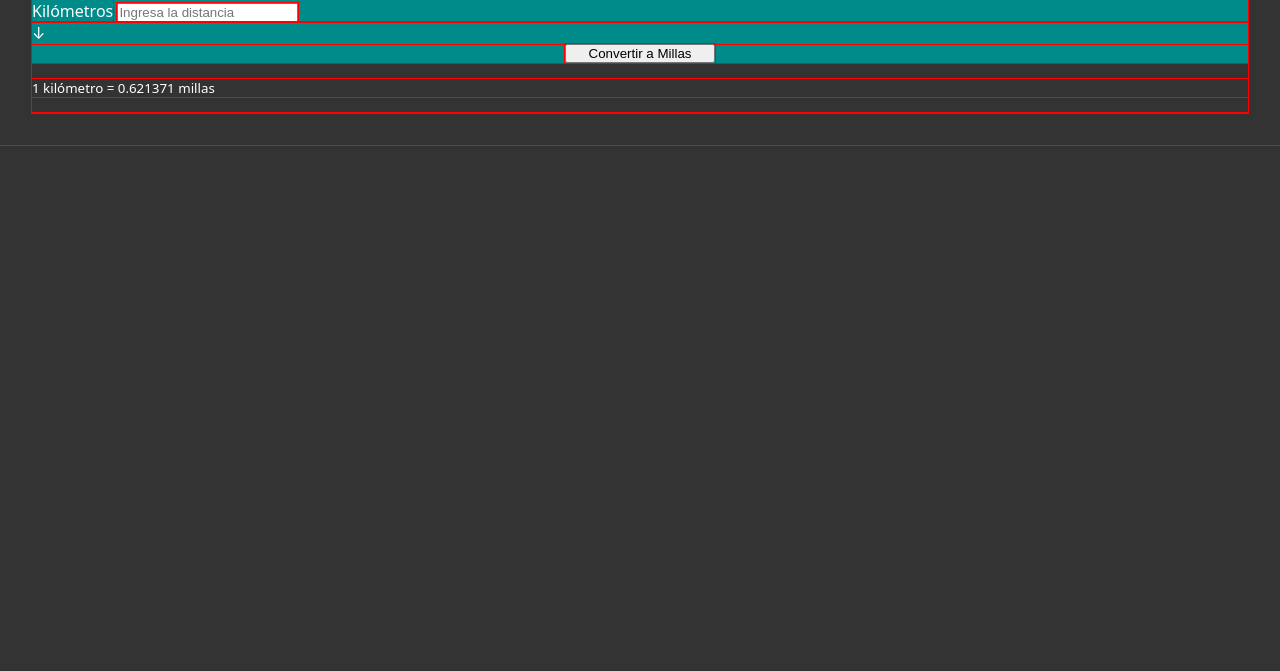
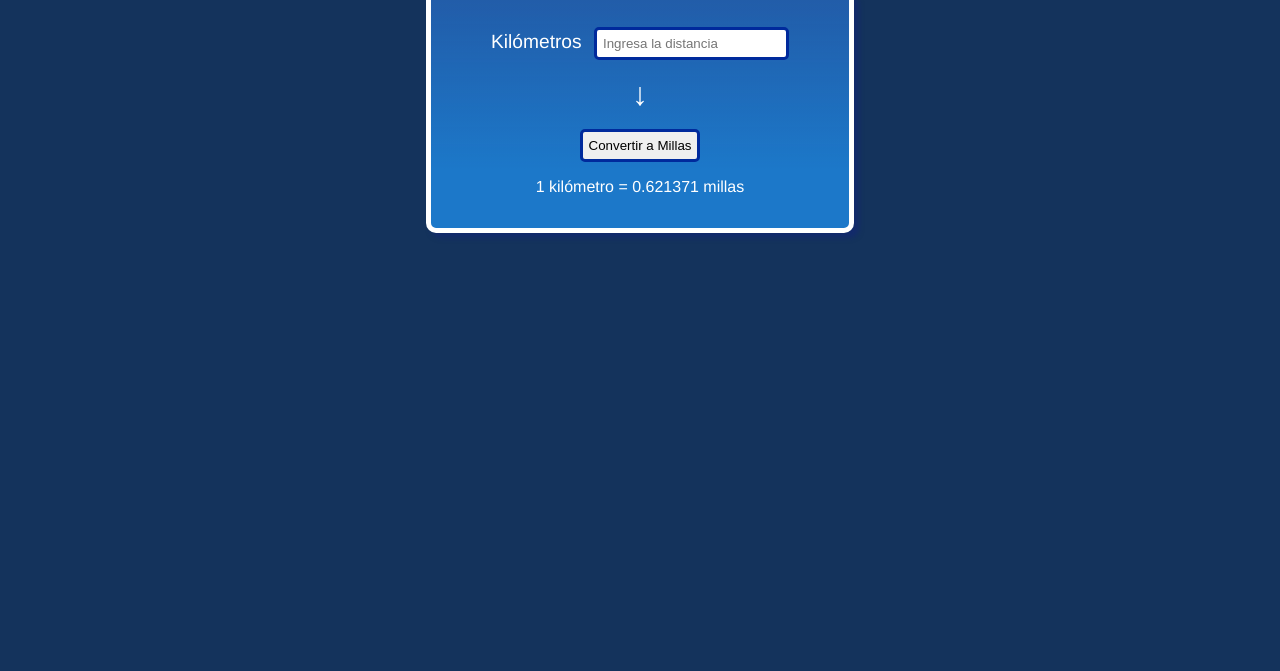
Before and after one commit to marlonmelara/prog-101-practice, a website with bundled scripts: page html/km-to-miles.html in a window 1280 px wide. Shown: the part 129-800 px from the top of the page. Built offline with nearby package versions, Linux system fonts and the light colour scheme.

Commit message:
[STYLE] Add new styles for km to mi project

```diff
--- /dev/null
+++ b/css/css-snippets.css
@@ -0,0 +1,36 @@
+:root {
+  /* ===== Colores ===== */
+  --color-primary: #0070f3;
+  --color-secondary: #ff4081;
+  --color-success: #4caf50;
+  --color-warning: #ff9800;
+  --color-error: #f44336;
+
+  /* ===== Grises ===== */
+  --color-gray-100: #f5f5f5;
+  --color-gray-500: #9e9e9e;
+  --color-gray-900: #212121;
+
+  /* ===== Tipografía ===== */
+  --font-family-base: 'Inter, system-ui, sans-serif';
+  --font-size-base: 1rem;
+  --font-weight-regular: 400;
+  --font-weight-bold: 700;
+
+  /* ===== Espaciado ===== */
+  --space-xs: 0.5rem;
+  --space-sm: 0.75rem;
+  --space-md: 1rem;
+  --space-lg: 1.5rem;
+
+  /* ===== Bordes y sombras ===== */
+  --border-radius-md: 8px;
+  --box-shadow-md: 0 4px 6px rgb(0 0 0 / 10%);
+
+  /* ===== Transiciones ===== */
+  --transition-base: 0.3s ease-in-out;
+
+  /* ===== Layout ===== */
+  --container-max-width: 1200px;
+  --container-padding: 1rem;
+}
--- /dev/null
+++ b/css/flex-example.css
@@ -0,0 +1,24 @@
+* {
+  outline: solid 2px red;
+}
+
+.main {
+  display: flex;
+  flex-direction: column;
+  gap: 10px;
+  align-items: center;
+  justify-content: center;
+}
+
+.main__div {
+  width: 100px;
+  height: 100px;
+  background-color: coral;
+  border: solid 4px;
+}
+
+.main__form {
+  display: flex;
+  flex-direction: column;
+  align-items: center;
+}
--- a/css/km-to-miles.css
+++ b/css/km-to-miles.css
@@ -1,26 +1,89 @@
 @import url('/css/styles.css');
 
-* {
+/* * {
   outline: solid 1px red;
+} */
+
+body {
+  display: flex;
+  flex-direction: column;
+  align-items: center;
+  justify-content: center;
+  max-width: 600px;
+  margin: 0 auto;
+  font-family: 'Franklin Gothic Medium', 'Arial Narrow', Arial, sans-serif;
+  background-color: rgb(20 51 92);
 }
 
 .main {
-  display: flex;
-  flex-direction: column;
-  gap: 1rem;
+  width: 80%;
 
-  /* align-items: center; */
-  justify-content: center;
+  /* max-width: 600px; */
+  padding: 2rem;
+  font-size: larger;
+  background: #2566bb;
+  background: linear-gradient(
+    180deg,
+    rgb(37 102 187 / 80%) 0%,
+    rgb(28 120 201) 75%
+  );
+  border: solid 5px;
+  border-radius: 10px;
+  box-shadow: 5px 5px 5px rgb(17 33 124 / 50%);
+}
+
+.header__h1 {
+  display: block;
+  text-align: center;
 }
 
 .form {
   display: flex;
   flex-direction: column;
+  gap: 1rem;
+  align-items: center;
   justify-content: center;
-  background-color: darkcyan;
 }
 
-.form .form__button {
-  align-self: center;
-  width: 150px;
+.form__label {
+  margin-right: 7px;
 }
+
+.form__input,
+.form__button {
+  padding: 6px;
+  border: solid 3px rgb(0 42 156);
+  border-radius: 5px;
+}
+
+.form__arrow {
+  font-size: 2rem;
+}
+
+.main__conv-rate {
+  display: block;
+  margin-top: 1rem;
+  text-align: center;
+}
+
+.main__result {
+  margin-top: 1rem;
+  text-align: center;
+}
+
+@media screen and (width <= 525px) {
+  .header__h1 {
+    font-size: 1.5rem;
+  }
+
+  .form__content {
+    display: flex;
+    flex-direction: column;
+    align-items: center;
+    justify-content: center;
+  }
+
+  .form__label {
+    margin-bottom: 6px;
+  }
+}
--- a/html/km-to-miles.html
+++ b/html/km-to-miles.html
@@ -22,13 +22,12 @@
         class="form"
         aria-label="Formulario de conversión de distancias"
       >
-        <div class="form__div">
+        <div class="form__content">
           <label for="kmInput" class="form__label">Kilómetros</label>
           <input
             id="kmInput"
             class="form__input"
             type="number"
-            min="0"
             step="0.1"
             placeholder="Ingresa la distancia"
             aria-describedby="conversionInfo"
@@ -41,10 +40,6 @@
         <button type="submit" class="form__button">Convertir a Millas</button>
       </form>
 
-      <small id="conversionInfo" class="main__small">
-        1 kilómetro = 0.621371 millas
-      </small>
-
       <div
         class="main__result"
         id="resultOutput"
@@ -52,6 +47,10 @@
         aria-live="polite"
         aria-label="Resultado de la conversión"
       ></div>
+
+      <small id="conversionInfo" class="main__conv-rate">
+        1 kilómetro = 0.621371 millas
+      </small>
     </main>
 
     <script src="/dist/km-to.miles.js"></script>
```
Also changed, not shown: html/flex-example.html (added, +37 -0 lines).
